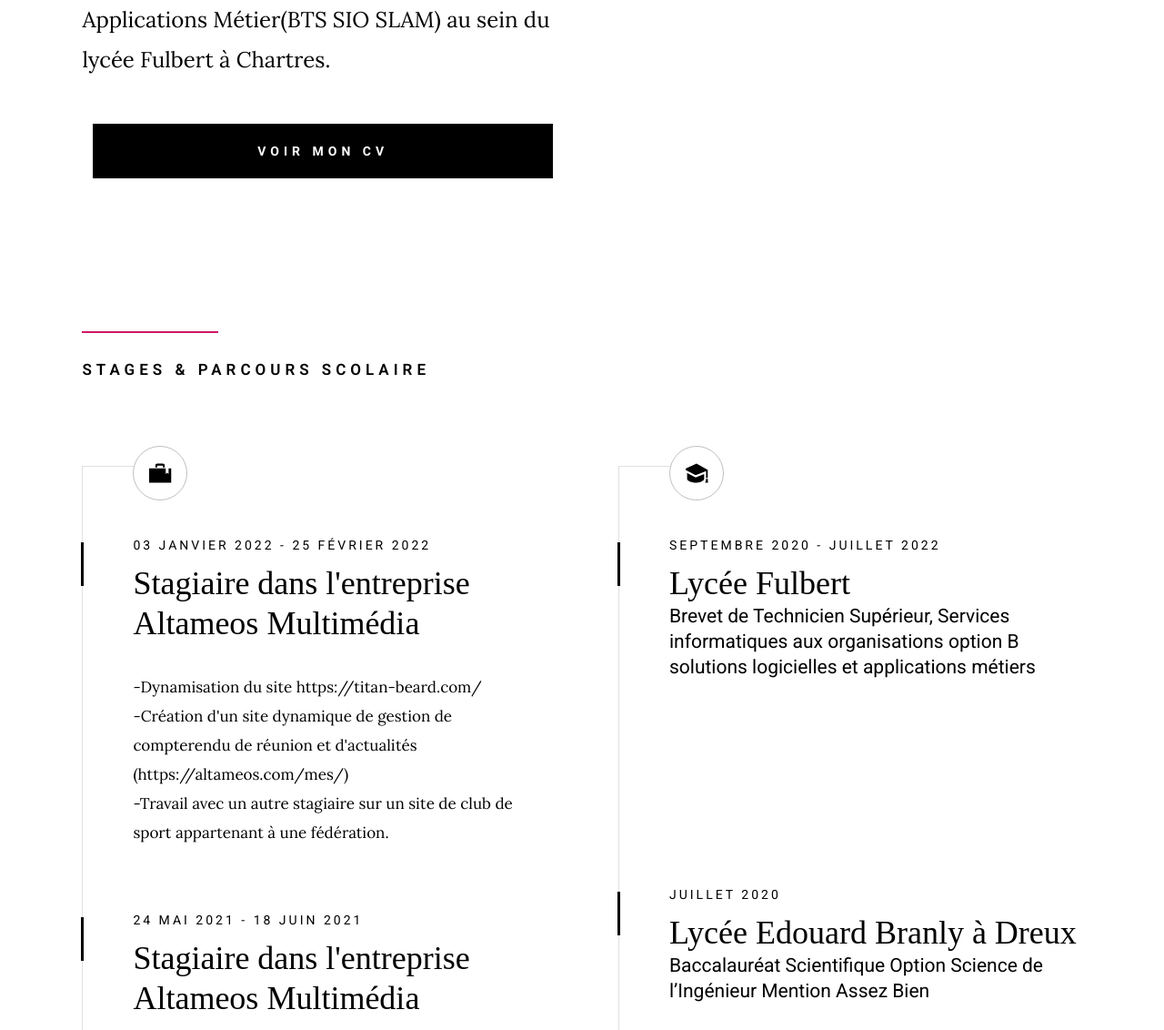
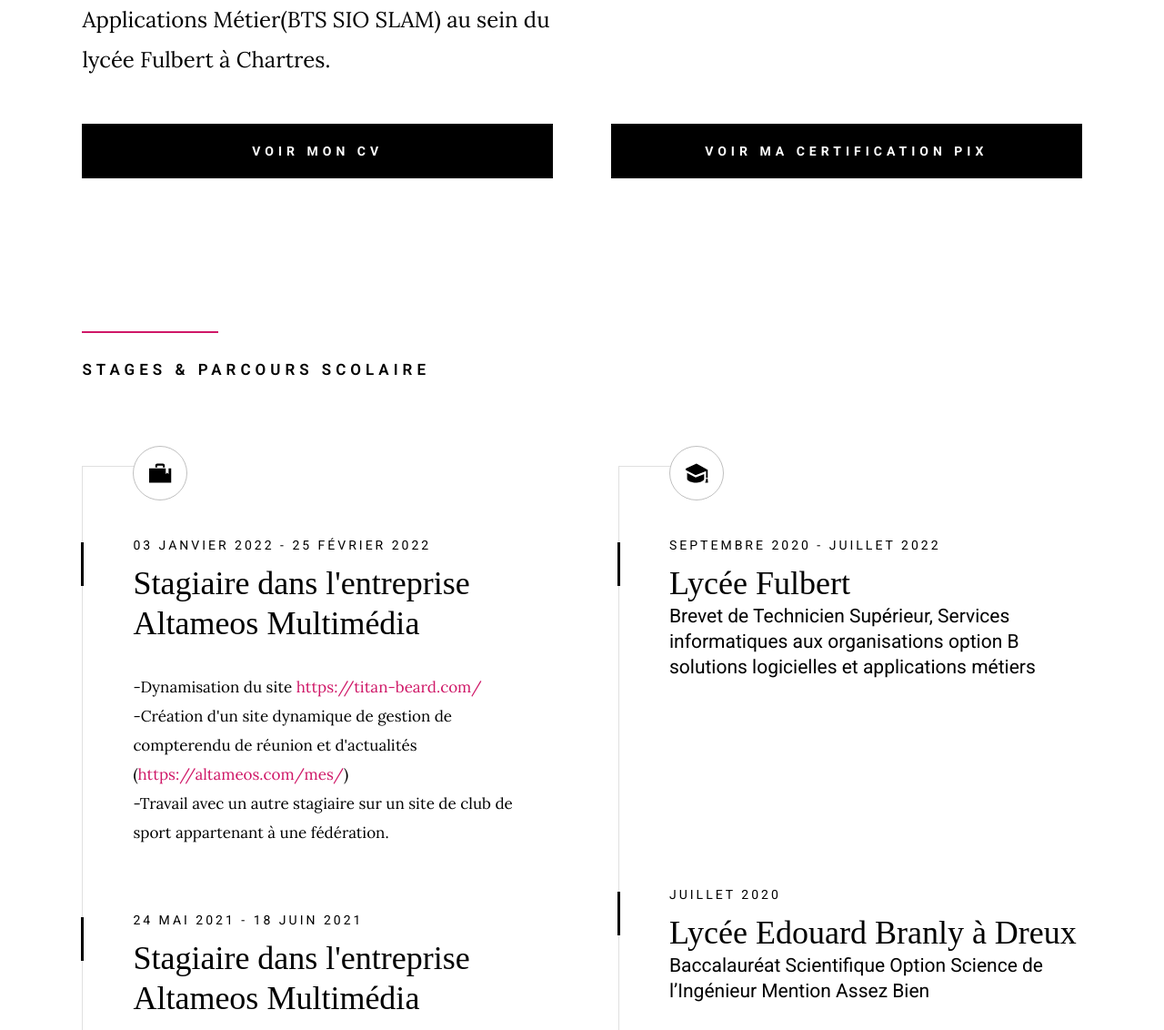
Before and after one commit to Kylianbove/Portfolio_KB, a plain HTML site: page index.html in a window 1280 px wide. Shown: the part 1300-2432 px from the top of the page at 91% size. Drawn offline with Linux system fonts and the light colour scheme; a web font is replaced by a local one.

Commit message:
add certification pix

```diff
--- a/index.html
+++ b/index.html
@@ -130,6 +130,9 @@
                 <div class="column large-half tab-full" data-aos="fade-up">
                     <a href="Kylian BOVE.pdf" class="btn btn--primary full-width" target="_blank">Voir mon CV</a>
                 </div>
+                <div class="column large-half tab-full" data-aos="fade-up">
+                    <a href="attestation-pix.pdf" class="btn btn--primary full-width" target="_blank">Voir ma certification PIX</a>
+                </div>
             </div>
 
         </div> <!-- end about-me -->
@@ -158,9 +161,9 @@
                                 <h3 class="item-title">Stagiaire dans l'entreprise Altameos Multimédia</h3>
                             </div>
                             <div class="timeline__desc">
-                                <p>-Dynamisation du site https://titan-beard.com/<br>
+                                <p>-Dynamisation du site <a href="https://titan-beard.com/" target="_blank">https://titan-beard.com/</a><br>
                                   -Création d'un site dynamique de gestion de compterendu de réunion et d'actualités
-                                  (https://altameos.com/mes/) <br>
+                                  (<a href="https://altameos.com/mes/" target="_blank">https://altameos.com/mes/</a>) <br>
                                   -Travail avec un autre stagiaire sur un site de club de
                                   sport appartenant à une fédération.</p>
                             </div>
@@ -339,7 +342,6 @@
 
 
                               </a>
-                              <a href="https://altameos.com/mes/" class="item-folio__project-link" title="Project link" target="_blank"></a>
                           </div>
 
                           <div class="item-folio__text">
@@ -363,7 +365,6 @@
 
 
                                 </a>
-                                <a href="https://altameos.com/mes/" class="item-folio__project-link" title="Project link" target="_blank"></a>
                             </div>
 
                             <div class="item-folio__text">
@@ -387,7 +388,6 @@
 
 
                                   </a>
-                                  <a href="https://altameos.com/mes/" class="item-folio__project-link" title="Project link" target="_blank"></a>
                               </div>
 
                               <div class="item-folio__text">
@@ -411,7 +411,6 @@
 
 
                                     </a>
-                                    <a href="https://altameos.com/mes/" class="item-folio__project-link" title="Project link" target="_blank"></a>
                                 </div>
 
                                 <div class="item-folio__text">
@@ -435,7 +434,6 @@
 
 
                                       </a>
-                                      <a href="https://altameos.com/mes/" class="item-folio__project-link" title="Project link" target="_blank"></a>
                                   </div>
 
                                   <div class="item-folio__text">
@@ -461,6 +459,7 @@
                                 <img src="images/portfolio/titan-beard.png"
                                      srcset="images/portfolio/titan-beard.png 1x, images/portfolio/titan-beard.png 2x" alt="">
                             </a>
+
                             <a href="https://titan-beard.com/" class="item-folio__project-link" title="Project link" target="_blank"></a>
                         </div>
                         <div class="item-folio__text">
```
Also changed, not shown: styles.html (line endings or trailing spaces), 1 other file.
